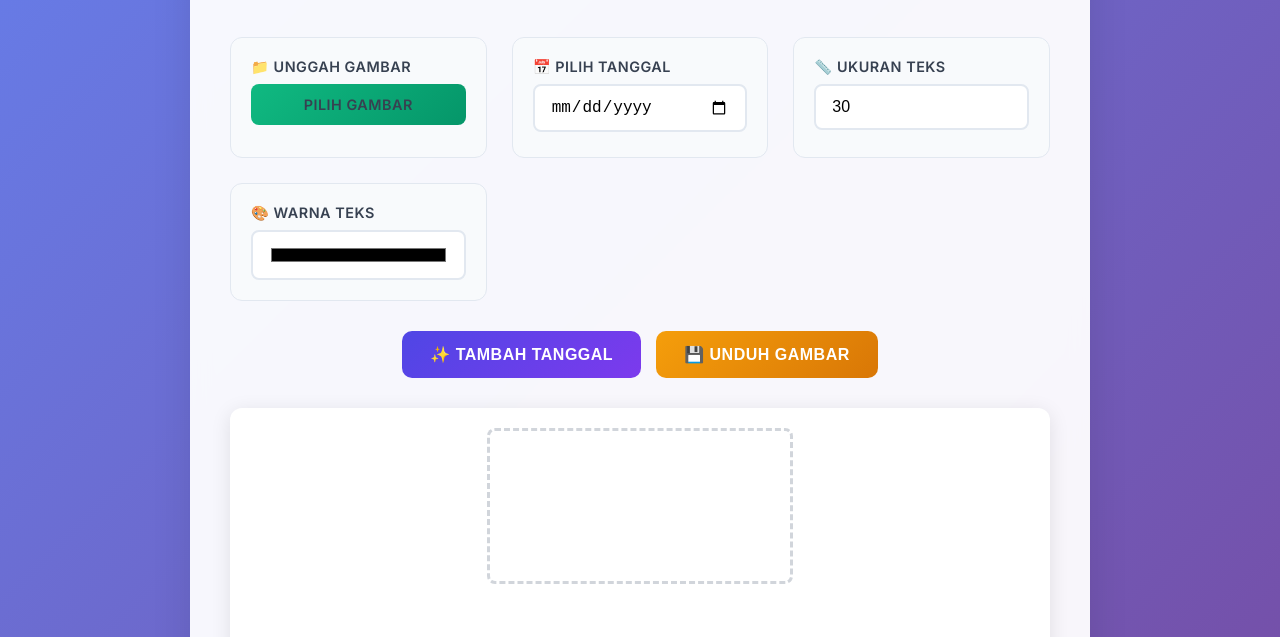
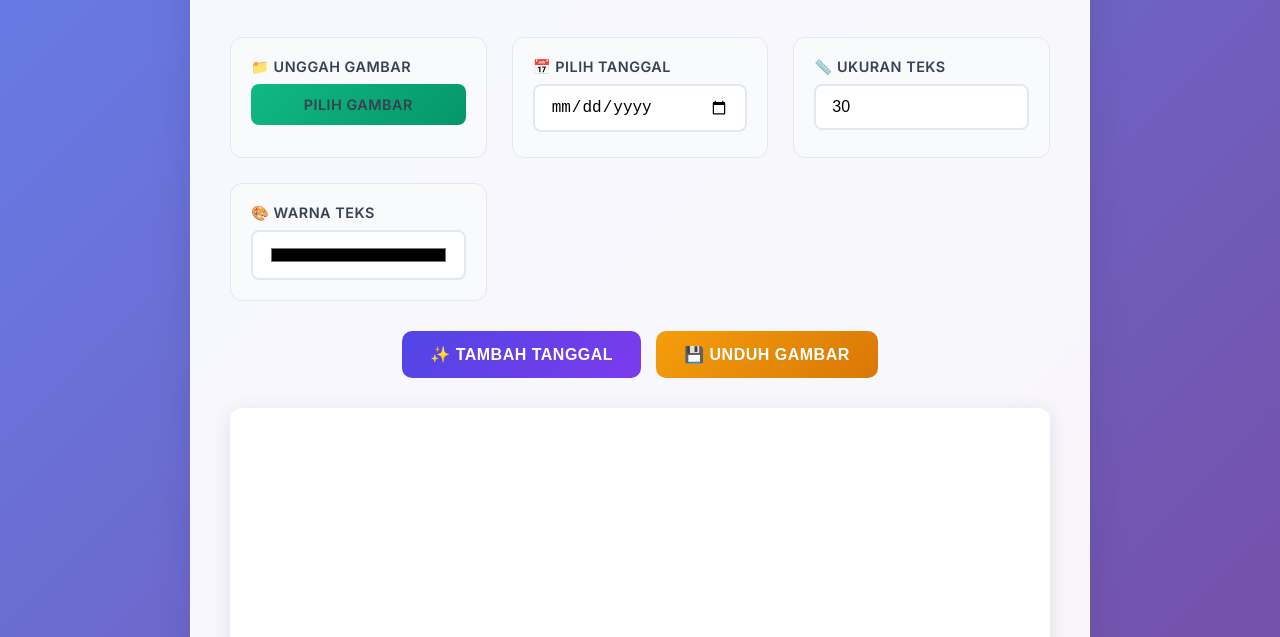
Before and after one commit to lovyy9/date-add2, a plain HTML site: page index.html in a window 1280 px wide. Shown: the part 163-800 px from the top of the page. Drawn offline with Linux system fonts and the light colour scheme; a script that the page names is missing.

Commit message:
Update index.html

```diff
--- a/index.html
+++ b/index.html
@@ -191,7 +191,7 @@
     }
 
     canvas {
-      border: 3px dashed #d1d5db;
+      border: 3px dashed #ffffff;
       border-radius: 8px;
       max-width: 100%;
       transition: all 0.3s ease;
```
